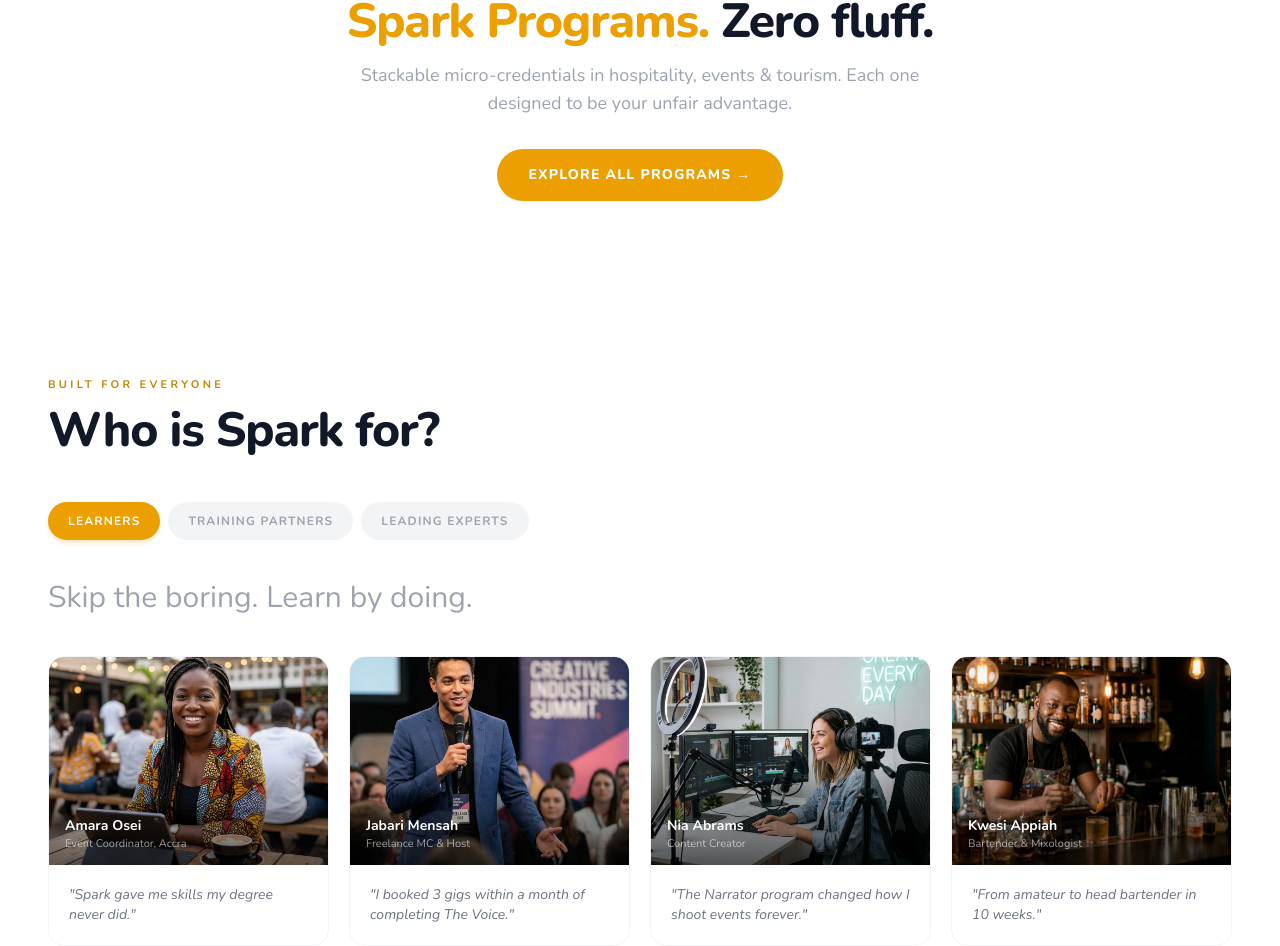
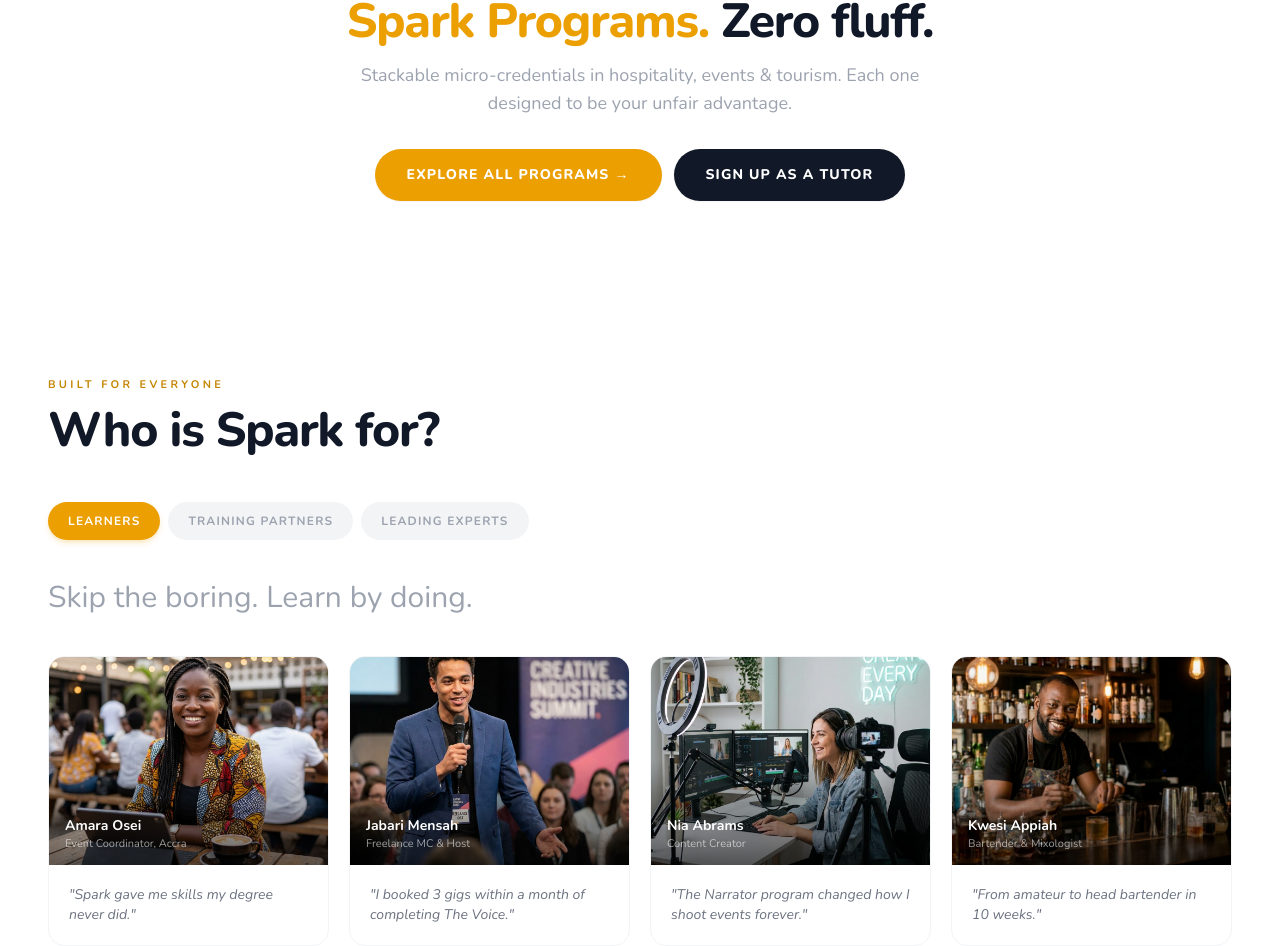
Before and after one commit to Hoshistechcorp/sparkbyibloov, a React (Vite) app: page /spark in a window 1280 px wide. Shown: the part 978-1924 px from the top of the page. Built offline with nearby package versions, Linux system fonts and the light colour scheme; no server answers; the database is empty; a web font is replaced by a local one.

Commit message:
Changes
Co-authored-by: Hoshistechcorp <212983171+Hoshistechcorp@users.noreply.github.com>

```diff
--- a/src/pages/Spark.tsx
+++ b/src/pages/Spark.tsx
@@ -40,11 +40,16 @@ const Spark = () => {
             className="text-base md:text-lg text-gray-400 max-w-xl mx-auto mb-6 md:mb-8">
             Stackable micro-credentials in hospitality, events & tourism. Each one designed to be your unfair advantage.
           </motion.p>
-          <motion.div initial={{ opacity: 0, scale: 0.9 }} whileInView={{ opacity: 1, scale: 1 }} viewport={{ once: true }} transition={{ duration: 0.5, delay: 0.3 }}>
+          <motion.div initial={{ opacity: 0, scale: 0.9 }} whileInView={{ opacity: 1, scale: 1 }} viewport={{ once: true }} transition={{ duration: 0.5, delay: 0.3 }}
+            className="flex flex-col sm:flex-row gap-3 justify-center items-center">
             <Link to="/spark/programs"
               className="inline-block bg-[#ec9f00] text-white font-extrabold text-sm tracking-[0.08em] uppercase px-6 md:px-8 py-3 md:py-4 rounded-full hover:bg-[#d48e00] transition-all shadow-sm hover:scale-105">
               Explore All Programs →
             </Link>
+            <a href="https://forms.gle/VYXTkw35G9gMQvpCA" target="_blank" rel="noopener noreferrer"
+              className="inline-block bg-gray-900 text-white font-extrabold text-sm tracking-[0.08em] uppercase px-6 md:px-8 py-3 md:py-4 rounded-full hover:bg-gray-800 transition-all shadow-sm hover:scale-105">
+              Sign Up as a Tutor
+            </a>
           </motion.div>
         </section>
 
```
